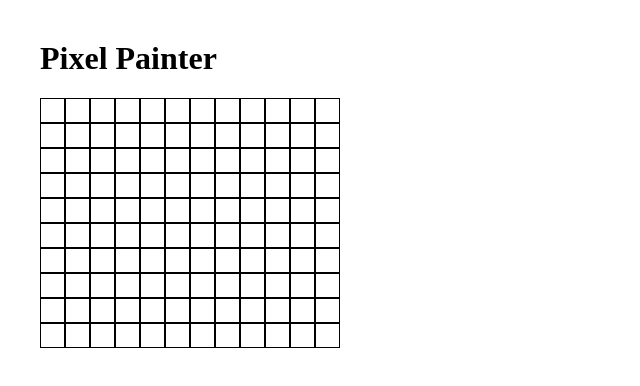
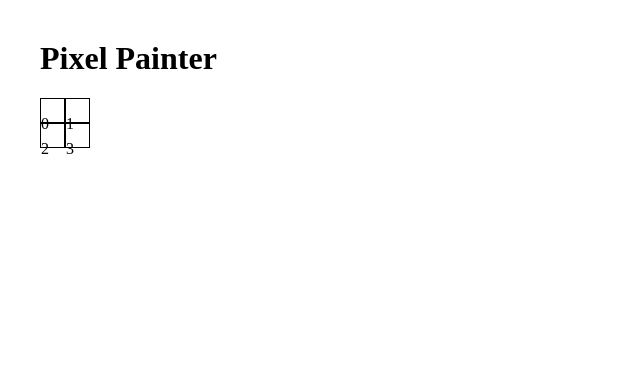
Before and after one commit to devleague/PixelPainter, a plain HTML site: page index.html in a window 1280 px wide. Shown: the whole page, without its empty margins (0-640 px from the left). Drawn offline with Linux system fonts and the light colour scheme.

Commit message:
create grid function working

```diff
--- a/css/PixelPainter.css
+++ b/css/PixelPainter.css
@@ -14,13 +14,13 @@ body {
   display: grid;
   grid-template-columns: repeat(var(--colNum), 25px);
   grid-template-rows: repeat(var(--rowNum), 25px);
-  background-color: #fff;
-  color: #fff;
+  /*background-color: #fff;
+  color: #fff;*/
 }
 
 .box {
-  background-color: #fff;
-  color: 444;
+  /*background-color: #fff;*/
+  /*color: 444;*/
   border: 1px solid black;
   padding: 0px;
 
--- a/js/PixelPainter.js
+++ b/js/PixelPainter.js
@@ -5,25 +5,37 @@ window.PixelPainter = (function(){
   const doc = document;
   const body = document.querySelector('body');
 
-  module.createGrid  = function(width, height){
+
+
+  module.createGrid  = function(width, height, fill){
     doc.documentElement.style.setProperty("--rowNum", width);
     doc.documentElement.style.setProperty("--colNum", height);
     let mainDiv = doc.createElement("div");
     mainDiv.setAttribute("class", "wrapper");
     for (var i = 0; i < width * height; i++) {
+
       let classVar = "box " + i;
       let idVar = "id_" + i;
       let subDiv = document.createElement("div");
       subDiv.setAttribute("class", classVar);
-      subDiv.setAttribute("id", classVar);
-      subDiv.innerHTML = "";
+      subDiv.setAttribute("id", idVar);
+
+      let newP = doc.createElement("p");
+      newP.setAttribute("background-color", fill[i]);
+      newP.innerHTML = i;
+      subDiv.appendChild(newP);
+
       mainDiv.append(subDiv);
     }
     doc.body.appendChild(mainDiv);
   }
 
+
+
   return module;
 
 })();
 
-PixelPainter.createGrid(10, 12);
+var fill = ["#fff", "red", "yellow", "rgb(251, 183, 255)"];
+
+PixelPainter.createGrid(2, 2, fill);
```
